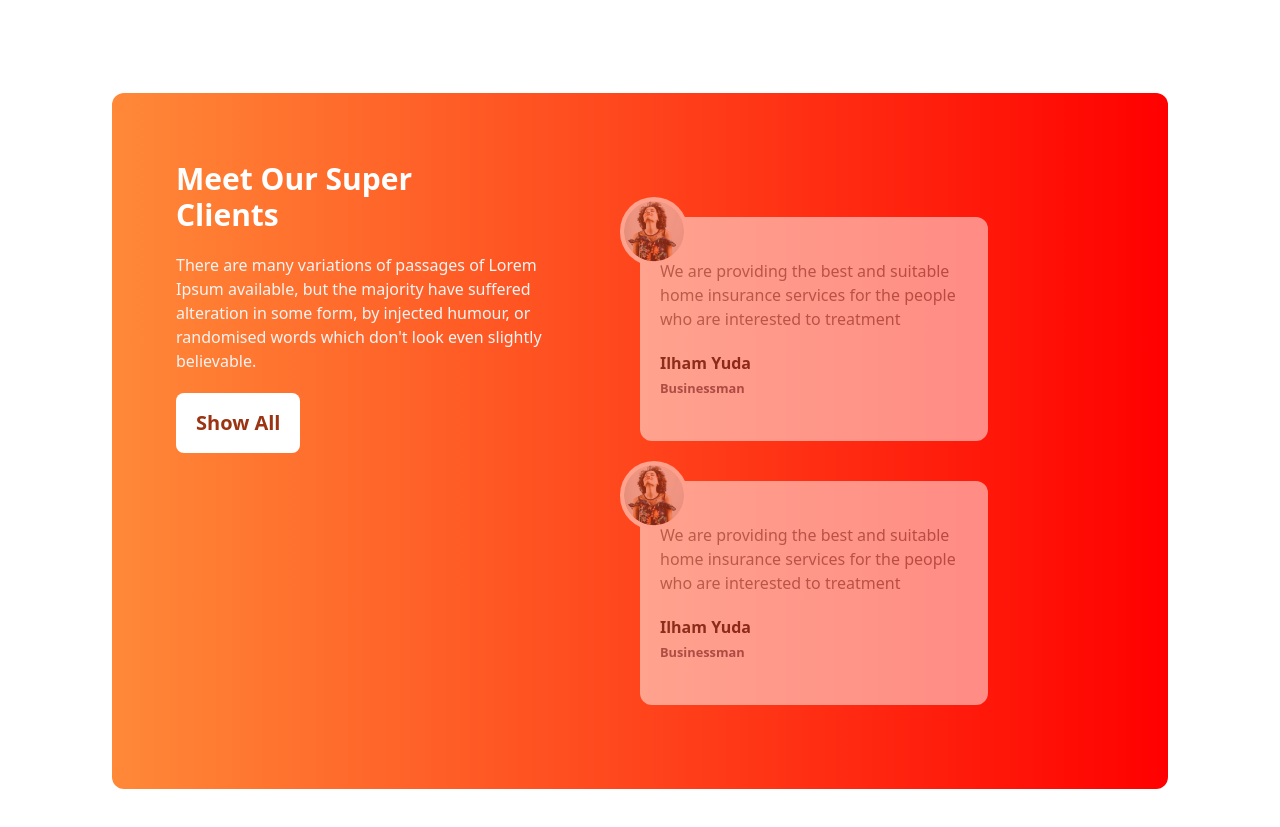
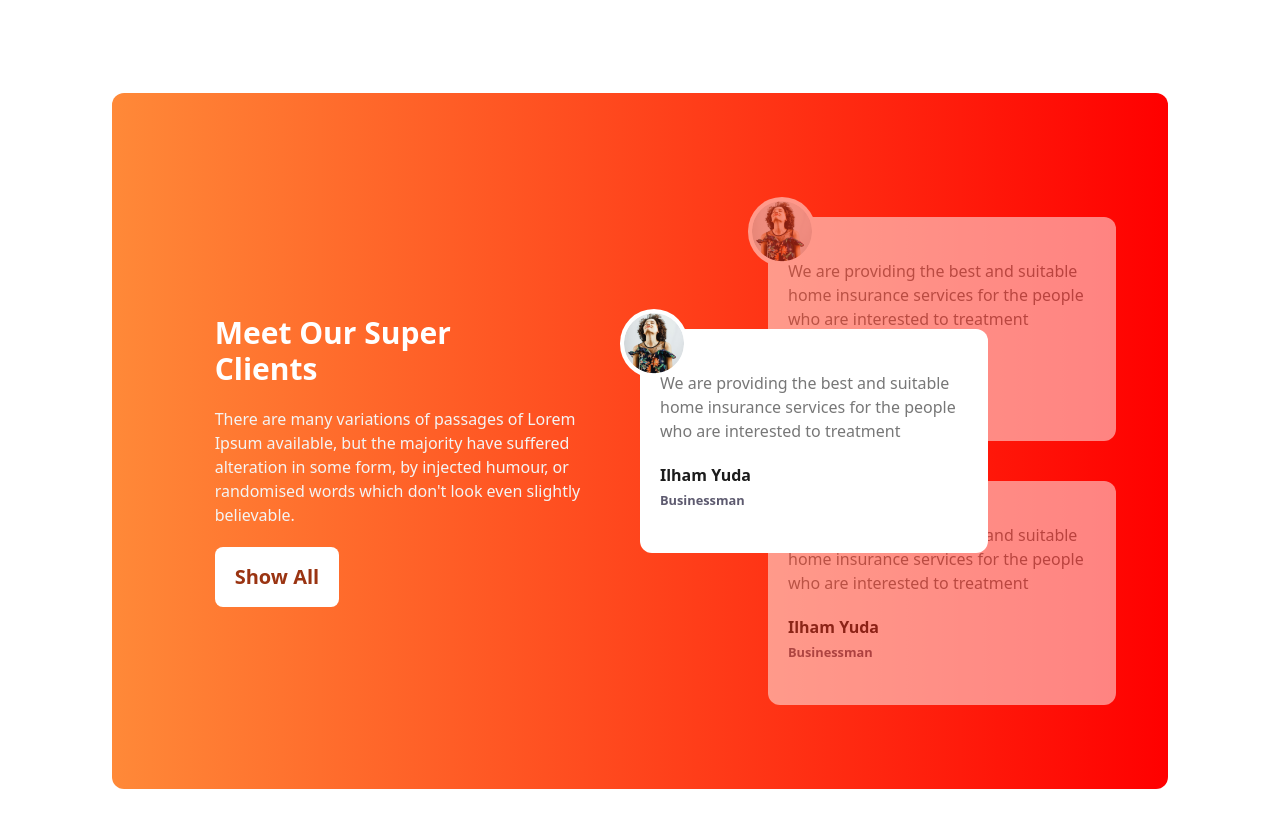
Before and after one commit to Tawkir-web-developer/tea-house, a plain HTML site: page index.html in a window 1280 px wide. Shown: the part 1690-2517 px from the top of the page. Drawn offline with nearby package versions, Linux system fonts and the light colour scheme.

Commit message:
update the Section

```diff
--- a/index.html
+++ b/index.html
@@ -105,10 +105,10 @@
                  <div class="h-38 bg-gradient-to-r from-red-100 to-orange-100 rounded-xl">
                  </div>
                  <div class="bg-[#E6A6231A] rounded-xl row-span-2">
-                   <img class="mx-auto mb-8 mt-11" src="/images/fresh-1.png" alt="">
+                   <img class="mx-auto mb-8 mt-11" src="images/fresh-1.png" alt="">
                  </div>
                  <div class="bg-[#5776391A] rounded-xl row-span-2">
-                   <img class="mx-auto mb-8 mt-11" src="/images/fresh-2.png" alt="">
+                   <img class="mx-auto mb-8 mt-11" src="images/fresh-2.png" alt="">
                  </div>
                  <div class="h-38 bg-gradient-to-r from-[#D9D9D9] to-[#FFFFFF] rounded-xl">
                  </div>
@@ -130,16 +130,29 @@
             <section class="mb-24 h-fit">
               <div class=" bg-gradient-to-r from-[#FF8938] to-[#FF0000] rounded-xl grid grid-cols-1 lg:grid-cols-2 py-7 px-16 text-white">
                 <!-- text section -->
-                <div class="w-5/6">
-                  <h1 class="text-3xl font-bold mt-10 mb-5">Meet Our Super <br> Clients</h1>
-                  <p class="text-base text-[#F4F4F4] mb-5">There are many variations of passages of Lorem Ipsum available, but the majority have suffered alteration in some form, by injected humour, or randomised words which don't look even slightly believable. </p>
-                  <button class="text-orange-800 bg-white py-4 px-5 text-xl font-bold border-10 rounded-lg">Show All</button>
-
-                </div>
+                 <div class="flex justify-center items-center overflow-hidden">
+                  <div class="w-5/6">
+                    <h1 class="text-3xl font-bold mt-10 mb-5">Meet Our Super <br> Clients</h1>
+                    <p class="text-base text-[#F4F4F4] mb-5">There are many variations of passages of Lorem Ipsum available, but the majority have suffered alteration in some form, by injected humour, or randomised words which don't look even slightly believable. </p>
+                    <button class="text-orange-800 bg-white py-4 px-5 text-xl font-bold border-10 rounded-lg">Show All</button>
+                  </div>
+                 </div>
                 <!-- img- Section -->
-                 <div class="relative py-24 opacity-50">
+                 <!--  -->
+                 <div class="relative py-24">
+                  <!-- Card -->
+                   <div class="absolute z-10 top-44 md:top-52">
+                    <div class="h-56 left-8 md:left-32 bg-[#FFFFFF] text-white rounded-xl w-full md:w-3/4 flex items-center p-5">
+                      <div><img class=" p-1 absolute -top-5 -left-5 bg-white rounded-full" src="images/client.png" alt=""></div>
+                      <div>
+                        <p class="text-[#777777] mb-5">We are providing the best and suitable home insurance services for the people who are interested to treatment</p>
+                        <h1 class="text-[#1C1C1C] font-bold">Ilham Yuda</h1>
+                        <small class="text-[#5D5A6F] font-bold">Businessman</small>
+                      </div>
+                     </div>
+                   </div>
                   <!-- top card -->
-                   <div class="relative h-56 bg-[#FFFFFF] text-white rounded-xl w-full md:w-3/4 flex items-center p-5">
+                   <div class="relative h-56 left-8 md:left-32 opacity-50 bg-[#FFFFFF] text-white rounded-xl w-full md:w-3/4 flex items-center p-5">
                     <div><img class=" p-1 absolute -top-5 -left-5 bg-white rounded-full" src="images/client.png" alt=""></div>
                     <div>
                       <p class="text-[#777777] mb-5">We are providing the best and suitable home insurance services for the people who are interested to treatment</p>
@@ -148,7 +161,7 @@
                     </div>
                    </div>
                    <!--  -->
-                   <div class="relative h-56 top-10 bg-[#FFFFFF] text-white rounded-xl w-full md:w-3/4 flex items-center p-5">
+                   <div class="relative h-56 left-8 md:left-32 opacity-50 top-10 bg-[#FFFFFF] text-white rounded-xl w-full md:w-3/4 flex items-center p-5">
                     <div><img class=" p-1 absolute -top-5 -left-5 bg-white rounded-full" src="images/client.png" alt=""></div>
                     <div>
                       <p class="text-[#777777] mb-5">We are providing the best and suitable home insurance services for the people who are interested to treatment</p>
@@ -158,7 +171,6 @@
                    </div>
                  </div>
                </div>
-
               </div>
              </section>
      </main>
```
